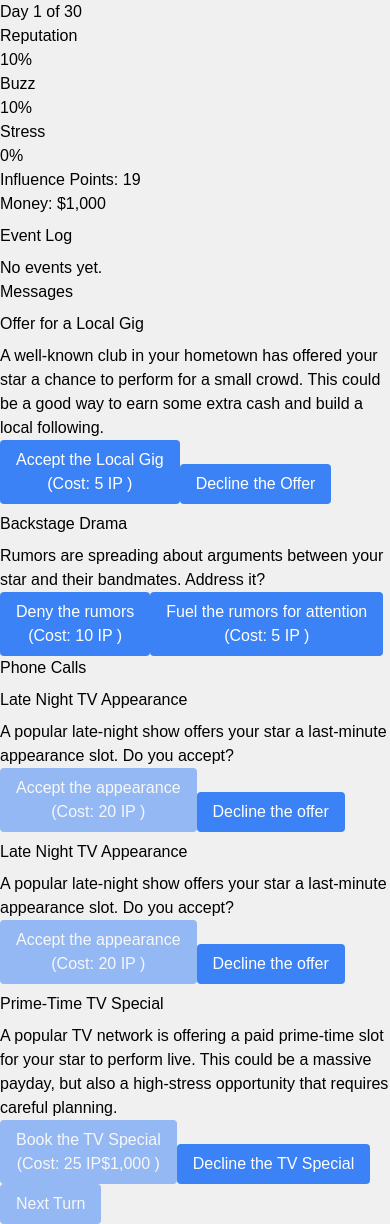
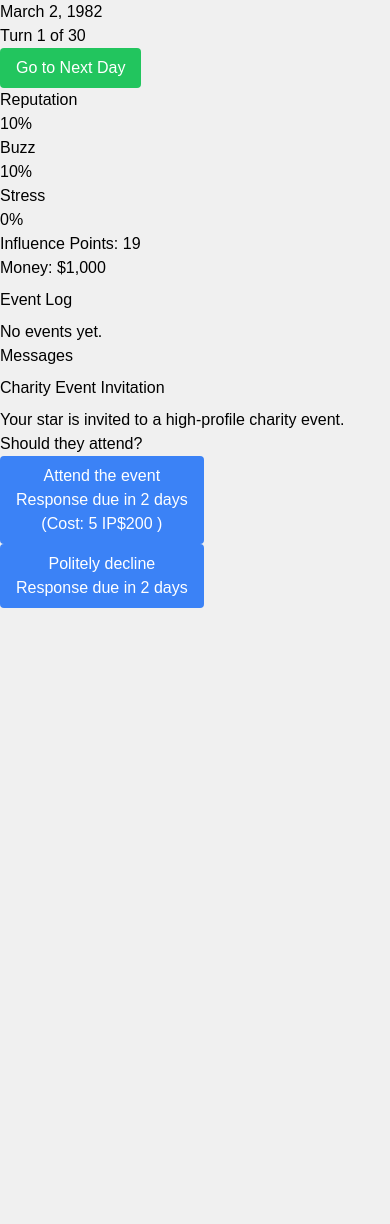
Before and after one commit to ashleyrevlett/github-gameoff-2024, a Vue app: page / in a window 390 px wide. After the commit the page ends 844 px from the top, so only its background shows below. Built offline with nearby package versions, Linux system fonts and the light colour scheme.

Commit message:
Show phone calls in modal. Handle message expiration.

```diff
--- a/src/components/Message.vue
+++ b/src/components/Message.vue
@@ -11,6 +11,8 @@
         :disabled="choice.cost.ip > playerStore.influencePoints || choice.cost.money > playerStore.money"
       >
         <span>{{ choice.label }}</span>
+        <p v-if="event.expiresIn >= 0" class="mt-2 italic">Response due in {{ event.expiresIn }} days</p>
+        <p v-else class="mt-2 italic">No response required</p>
         <div
           v-if="choice.cost.ip > 0 || choice.cost.money > 0"
           class="text-xs gap-3"
--- a/src/components/Messages.vue
+++ b/src/components/Messages.vue
@@ -2,26 +2,33 @@
   <div class="border border-black p-4">
     <div>
       <p class="font-bold">Messages</p>
-      <div v-if="activeMessages.length > 0">
+      <TransitionGroup name="fade" tag="div" v-if="activeMessages.length > 0">
         <Message v-for="message in activeMessages" :key="message.id" :event="message" />
-      </div>
-    </div>
-    <div>
-      <p class="mt-4 font-bold">Phone Calls</p>
-      <div v-if="activePhoneCalls.length > 0">
-        <Message v-for="message in activePhoneCalls" :key="message.id" :event="message" />
-      </div>
+      </TransitionGroup>
+      <p v-else>No messages</p>
     </div>
   </div>
 </template>
 
 
 <script setup>
-import { computed } from 'vue';
+import { storeToRefs } from 'pinia';
+import { useEventStore } from '../stores/eventStore';
 import Message from "../components/Message.vue";
-import { useEventStore } from '../stores/eventStore';
 
 const eventStore = useEventStore();
-const activeMessages = computed(() => eventStore.activeEvents.filter(e => e.type === 'message'));
-const activePhoneCalls = computed(() => eventStore.activeEvents.filter(e => e.type === 'phone_call'));
+const { activeMessages } = storeToRefs(eventStore);
 </script>
+
+
+<style scoped>
+.fade-enter-active,
+.fade-leave-active {
+  transition: all 0.5s ease;
+}
+
+.fade-enter-from,
+.fade-leave-to {
+  opacity: 0;
+}
+</style>
--- /dev/null
+++ b/src/components/PhoneCalls.vue
@@ -0,0 +1,21 @@
+<template>
+  <div class="fixed inset-0 bg-black bg-opacity-50 z-40 h-[100vh] w-[100vw]">
+    <div class="border border-black p-4 bg-white w-[500px] h-[500px]  absolute top-1/2 left-1/2 -translate-x-1/2 -translate-y-1/2">
+        <p class="mt-4 font-bold">Phone Calls</p>
+        <div v-if="activePhoneCalls.length > 0">
+        <Message v-for="message in activePhoneCalls" :key="message.id" :event="message" />
+      </div>
+      <p v-else>No phone calls</p>
+    </div>
+  </div>
+</template>
+
+
+<script setup>
+import { storeToRefs } from 'pinia';
+import { useEventStore } from '../stores/eventStore';
+import Message from "../components/Message.vue";
+
+const eventStore = useEventStore();
+const { activePhoneCalls } = storeToRefs(eventStore);
+</script>
--- a/src/stores/eventStore.js
+++ b/src/stores/eventStore.js
@@ -12,6 +12,11 @@ export const useEventStore = defineStore('eventStore', {
     pastEvents: [],
   }),
 
+  getters: {
+    activeMessages: (state) => state.activeEvents.filter(e => e.type === 'message'),
+    activePhoneCalls: (state) => state.activeEvents.filter(e => e.type === 'phone_call'),
+  },
+
   actions: {
     initializeEvents() {
       this.eventPool = events; // Load events from events.json into eventPool
@@ -19,20 +24,35 @@ export const useEventStore = defineStore('eventStore', {
     },
 
     refreshEvents() {
-      this.activeEvents = [];
-      const numEvents = Math.floor(Math.random() * 4) + 2; // Random number between 2 and 5
+      console.log('refreshEvents');
+
+      // remove expired events, decrementing expiresIn
+      for (const event of this.activeEvents) {
+        event.expiresIn--;
+      }
+      this.activeEvents = this.activeEvents.filter(e => e.expiresIn > 0);
+
+
+      // add new events
+      const messageEvents = this.eventPool.filter(e => e.type === 'message');
+      const phoneEvents = this.eventPool.filter(e => e.type === 'phone_call');
+
+      // Randomly trigger 1-4 messages
+      const numEvents = Math.floor(Math.random() * 3) + 1;
       for (let i = 0; i < numEvents; i++) {
-        this.triggerRandomEvent();
+        const randomMessageIndex = Math.floor(Math.random() * messageEvents.length);
+        const randomMessage = messageEvents[randomMessageIndex];
+        const uid = crypto.randomUUID();
+        this.activeEvents.push({ ...randomMessage, id: uid });
       }
-    },
 
-    triggerRandomEvent() {
-      // Randomly trigger an event
-      const i = Math.floor(Math.random() * this.eventPool.length);
-      const event = this.eventPool[i];
-      // Generate a unique ID for this event instance
-      const uid = crypto.randomUUID();
-      this.activeEvents.push({ ...event, id: uid });
+      // 50% of the time, trigger 1 phone call
+      if (Math.random() < 0.5) {
+        const randomPhoneCallIndex = Math.floor(Math.random() * phoneEvents.length);
+        const randomPhoneCall = phoneEvents[randomPhoneCallIndex];
+        const uid = crypto.randomUUID();
+        this.activeEvents.push({ ...randomPhoneCall, id: uid });
+      }
     },
 
     resolveEvent(eventId, choiceId) {
--- a/src/stores/gameStore.js
+++ b/src/stores/gameStore.js
@@ -7,6 +7,7 @@ export const useGameStore = defineStore('gameStore', {
   state: () => ({
     turn: 1,
     maxTurns: 30,
+    currentDay: new Date('1982-03-01'),
     isGameOver: false,
     gameOverMessage: null,
   }),
@@ -18,6 +19,7 @@ export const useGameStore = defineStore('gameStore', {
       this.isGameOver = false;
       usePlayerStore().resetState();
       useEventStore().initializeEvents();
+      this.currentDay = new Date('1982-03-01');
       this.nextTurn();
     },
 
@@ -58,6 +60,9 @@ export const useGameStore = defineStore('gameStore', {
       usePlayerStore().refreshResources();
 
       this.turn++;
+
+      // advance the day
+      this.currentDay.setDate(this.currentDay.getDate() + 1);
     },
   },
 });
--- a/src/styles/main.css
+++ b/src/styles/main.css
@@ -18,6 +18,10 @@ h1, h2, h3, h4 {
   @apply bg-blue-500 text-white px-4 py-2 rounded;
 }
 
+.btn-green {
+  @apply bg-green-500;
+}
+
 button:disabled {
   @apply opacity-50 cursor-not-allowed;
 }
--- a/src/views/Game.vue
+++ b/src/views/Game.vue
@@ -1,21 +1,27 @@
 <template>
-  <main class="p-4">
-    <div v-if="!gameStore.isGameOver" class="grid grid-cols-2 gap-4">
+  <main  v-if="!gameStore.isGameOver" class="p-4">
+    <PhoneCalls v-if="eventStore.activePhoneCalls.length > 0" />
+    <div class="grid grid-cols-2 gap-4">
       <div>
-        <p class="text-sm font-bold mb-3 p-4 block border-black border">Day {{ gameStore.turn }} of {{ gameStore.maxTurns }}</p>
+        <header class="flex justify-between items-center p-4 border-black border">
+          <div>
+            <p class="text-md font-bold mb-1">{{ gameStore.currentDay.toLocaleString("en-US", { month: 'long', day: 'numeric', year: 'numeric' }) }}</p>
+            <p class="text-xs mb-3">Turn {{ gameStore.turn }} of {{ gameStore.maxTurns }}</p>
+          </div>
+          <button @click="nextTurn" class="btn btn-green" :disabled="!canAdvance">Go to Next Day</button>
+        </header>
         <Stats />
         <EventLog />
       </div>
       <Messages />
-      <button @click="nextTurn" class="btn" :disabled="!canAdvance">Next Turn</button>
     </div>
-    <div v-else>
-      <div class="p-4 border border-black mb-4">
-        <h2 class="text-lg font-bold">Game Over</h2>
-        <p>Your star's journey has ended!</p>
-        <p class="mb-3">{{ gameStore.gameOverMessage }}</p>
-        <button @click="gameStore.startNewGame()" class="btn">Start New Game</button>
-      </div>
+  </main>
+  <main v-else>
+    <div class="p-4 border border-black mb-4">
+      <h2 class="text-lg font-bold">Game Over</h2>
+      <p>Your star's journey has ended!</p>
+      <p class="mb-3">{{ gameStore.gameOverMessage }}</p>
+      <button @click="gameStore.startNewGame()" class="btn">Start New Game</button>
     </div>
   </main>
 </template>
@@ -27,6 +33,7 @@ import { computed, onMounted } from 'vue';
 import Stats from "../components/Stats.vue";
 import EventLog from "../components/EventLog.vue";
 import Messages from "../components/Messages.vue";
+import PhoneCalls from "../components/PhoneCalls.vue";
 
 import { useGameStore } from '../stores/gameStore';
 const gameStore = useGameStore();
@@ -35,7 +42,7 @@ import { useEventStore } from '../stores/eventStore';
 const eventStore = useEventStore();
 
 const canAdvance = computed(() => {
-  return eventStore.activeEvents.length === 0;
+  return eventStore.activePhoneCalls.length === 0;
 });
 
 onMounted(() => {
```
Also changed, not shown: src/components/Modal.vue (deleted, +0 -61 lines).
